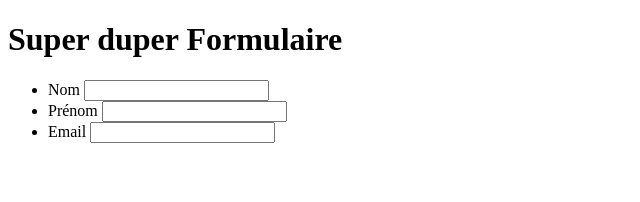
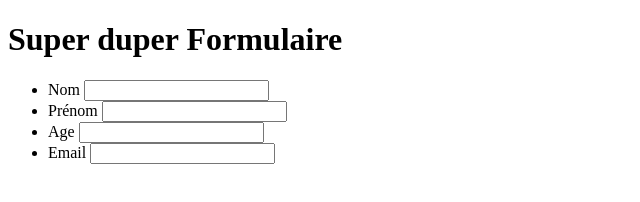
Before and after one commit to LucasAliasElvennope/Formulaire, a plain HTML site: page test.html in a window 1280 px wide. Shown: the whole page, without its empty margins (0-640 px from the left). Drawn offline with Linux system fonts and the light colour scheme.

```diff
--- a/test.html
+++ b/test.html
@@ -16,7 +16,11 @@
         <label for="prenom">Prénom</label>
         <input type="text" id="prénom" name="user_firstname" required/>
       </li>
-      <li>
+        <li>
+        <label for="Age">Age</label>
+         <input type="number" id="Age" name="user_age" required/>
+        </li>
+        <li>
         <label for="mail">Email</label>
         <input type="email" id="mail" name="user_mail" required/>
       </li>
```
Also changed, not shown: 1 other file.
